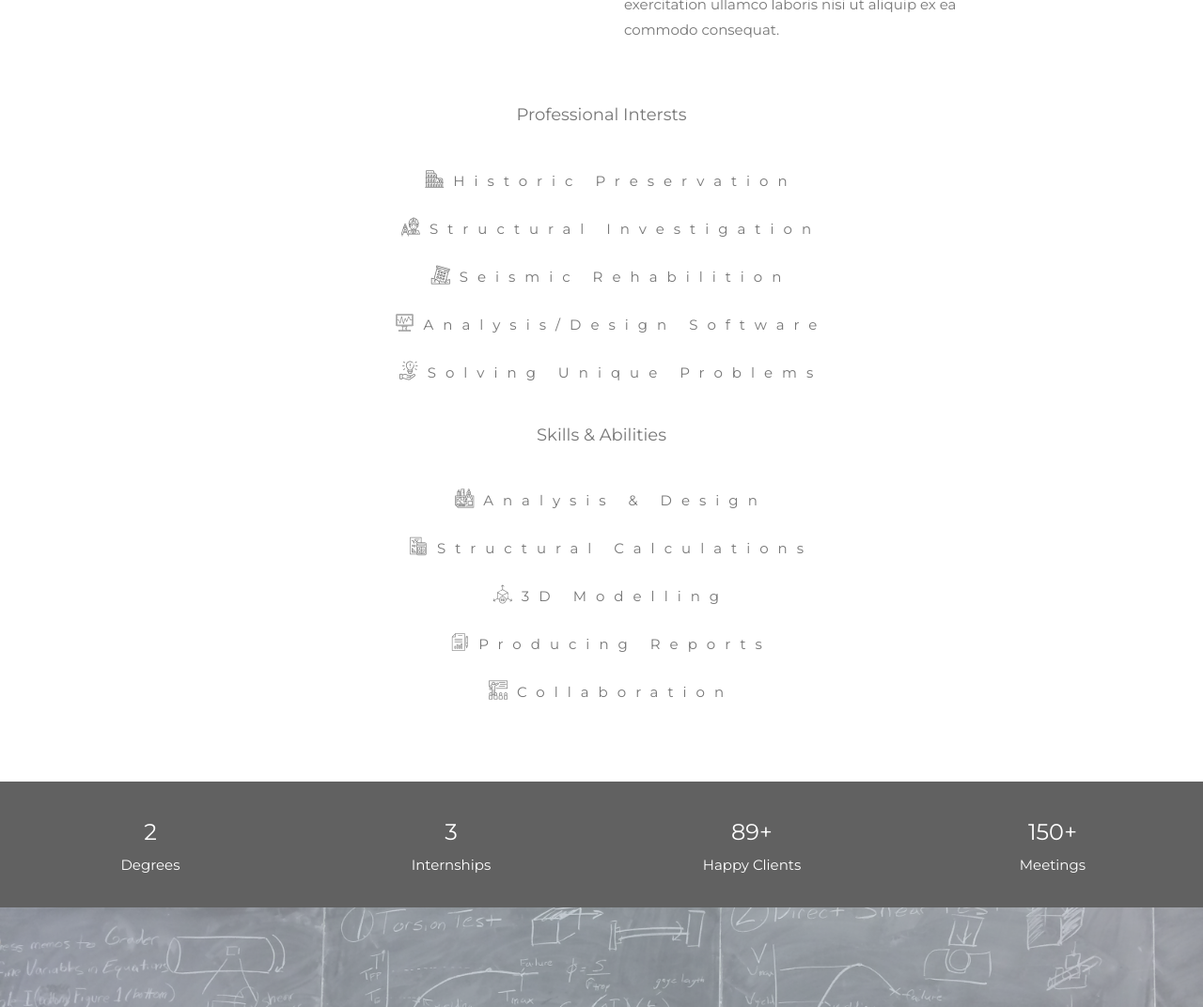
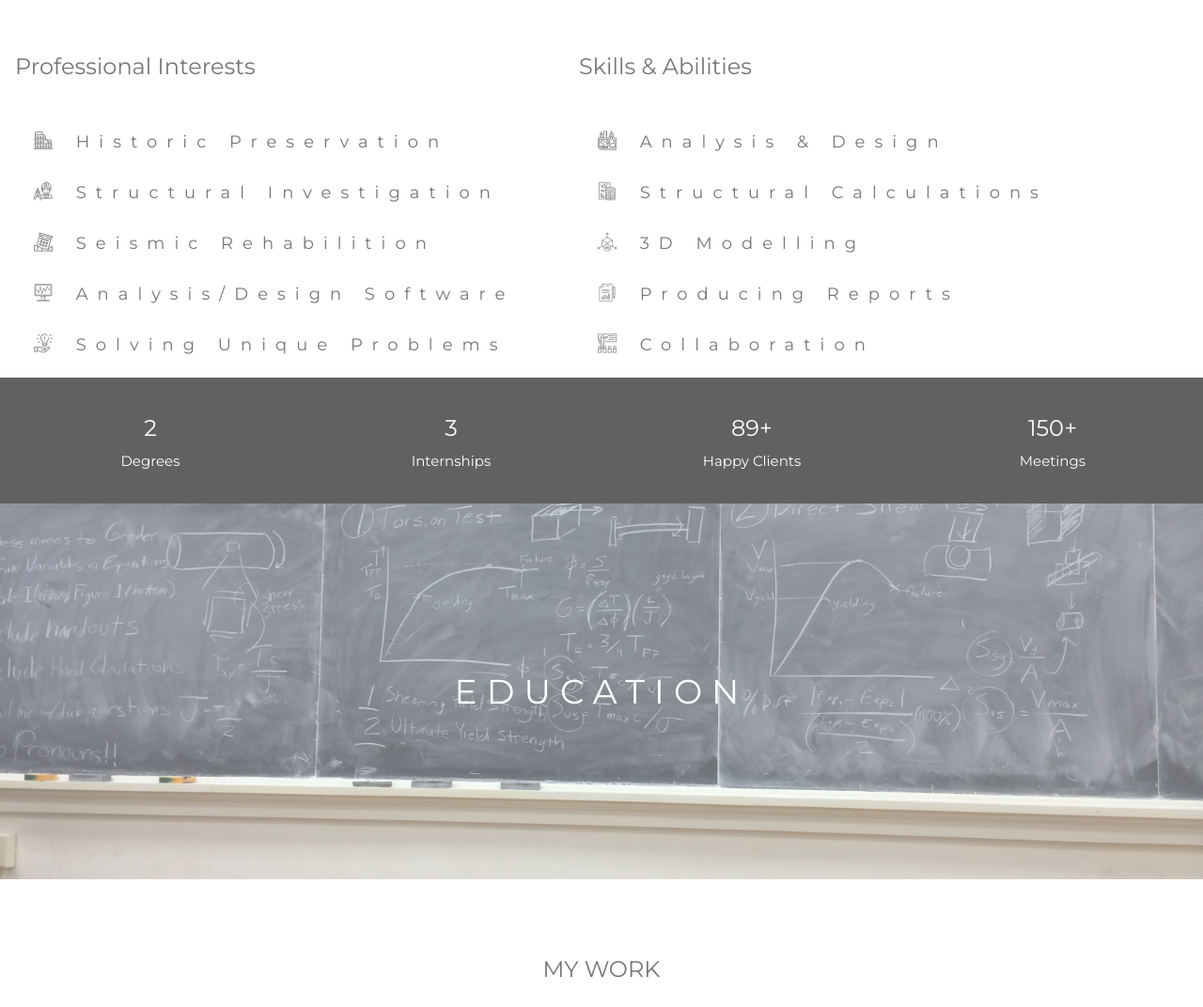
Before and after one commit to christophercattron/professional-portfolio, a PHP site: page / in a window 1280 px wide. Shown: the part 1225-2297 px from the top of the page at 94% size. Run offline with PHP 8.4, Linux system fonts and the light colour scheme.

Commit message:
Fix interests, skills, abilities section

```diff
--- a/index.html
+++ b/index.html
@@ -56,7 +56,7 @@
 
 
         <!-- Container (About Section) -->
-        <div class="w3-content w3-container w3-padding-64" id="about">
+        <div class="w3-content w3-container" id="about"> <!--Removed w3-padding-64 from class of this div-->
             <h3 class="w3-center">ABOUT ME</h3>
             <p class="w3-center"><em>I'm a professional engineer with a quirky sense of humor and a relentless drive for adventure, exploration, discovery, and creation.</em></p>
             <p>
@@ -81,27 +81,28 @@
                 </div>
             </div>
 
-            <div class="row">
-                <div class="w3-center">
-                    <p class="w3-large w3-center w3-padding-16">Professional Intersts</p>
-                    <p class="w3-wide"><i class="flaticon-coliseum"></i>Historic Preservation</p>
-                    <p class="w3-wide"><i class="flaticon-engineer-2"></i>Structural Investigation</p>
-                    <p class="w3-wide"><i class="flaticon-earthquake"></i>Seismic Rehabilition</p>
-                    <p class="w3-wide"><i class="flaticon-graph"></i>Analysis/Design Software</p>
-                    <p class="w3-wide"><i class="flaticon-problem-solving"></i>Solving Unique Problems</p>
+        </div>
+
+        <!-- Container (Interests, Skills, Abilities Section) -->
+        <div class="w3-auto w3-container">
+            <div class="row" style="width: 1200px;">
+                <div class="column-1of2">
+                    <p class="w3-xlarge w3-padding-16">Professional Interests</p>
+                    <p class="w3-wide w3-large"><i class="flaticon-coliseum"></i> Historic Preservation</p>
+                    <p class="w3-wide w3-large"><i class="flaticon-engineer-2"></i> Structural Investigation</p>
+                    <p class="w3-wide w3-large"><i class="flaticon-earthquake"></i> Seismic Rehabilition</p>
+                    <p class="w3-wide w3-large"><i class="flaticon-graph"></i> Analysis/Design Software</p>
+                    <p class="w3-wide w3-large"><i class="flaticon-problem-solving"></i> Solving Unique Problems</p>
 
                 </div>
 
-
-
-
-                <div class="w3-center">
-                    <p class="w3-large w3-center w3-padding-16">Skills & Abilities</p>
-                    <p class="w3-wide"><i class="flaticon-model"></i>Analysis & Design</p>
-                    <p class="w3-wide"><i class="flaticon-maths"></i>Structural Calculations</p>
-                    <p class="w3-wide"><i class="flaticon-3d-model"></i>3D Modelling</p>
-                    <p class="w3-wide"><i class="flaticon-report-1"></i>Producing Reports</p>
-                    <p class="w3-wide"><i class="flaticon-education"></i>Collaboration</p>
+                <div class="column-2of2">
+                    <p class="w3-xlarge w3-padding-16">Skills & Abilities</p>
+                    <p class="w3-wide w3-large"><i class="flaticon-model"></i> Analysis & Design</p>
+                    <p class="w3-wide w3-large"><i class="flaticon-maths"></i> Structural Calculations</p>
+                    <p class="w3-wide w3-large"><i class="flaticon-3d-model"></i> 3D Modelling</p>
+                    <p class="w3-wide w3-large"><i class="flaticon-report-1"></i> Producing Reports</p>
+                    <p class="w3-wide w3-large"><i class="flaticon-education"></i> Collaboration</p>
 
                 </div>
 
@@ -118,7 +119,7 @@
                 </div>
                 -->
 
-  <!--
+    <!--
                 <div class="column-3">
                     <p class="w3-large w3-center w3-padding-16">Traits</p>
                     <p class="w3-wide"><i class="fa fa-camera"></i>Calculations</p>
@@ -130,10 +131,7 @@
                 -->
 
 
-              </div>
-
-
-
+            </div>
         </div>
 
 <!------------------------->
--- a/resources/css/style.css
+++ b/resources/css/style.css
@@ -29,13 +29,10 @@
 
   /* Responsive layout - when the screen is less than 600px wide, make the three columns stack on top of each other instead of next to each other */
   @media screen and (max-width: 600px) {
-    .column-2, .column-3 {
+    .column-1of2, .column-2of2, .column-3 {
       width: 100%;
     }
   }
-
-
-
 
 
 
@@ -68,8 +65,12 @@
 
     /* First image (Logo. Full height) */
     .bgimg-1 {
-    background-image: url('../images/banner-1.JPG');
+    background-image: url('..//images/banner-header.PNG');
     min-height: 100%;
+    }
+
+    .bgimg-1:after{
+      background: linear-gradient(rgba(0,130,170,0),rgba(0,130,170,1));
     }
 
     /* Second image (Education) */
```
Also changed, not shown: resources/images/banner-header.PNG (added).
